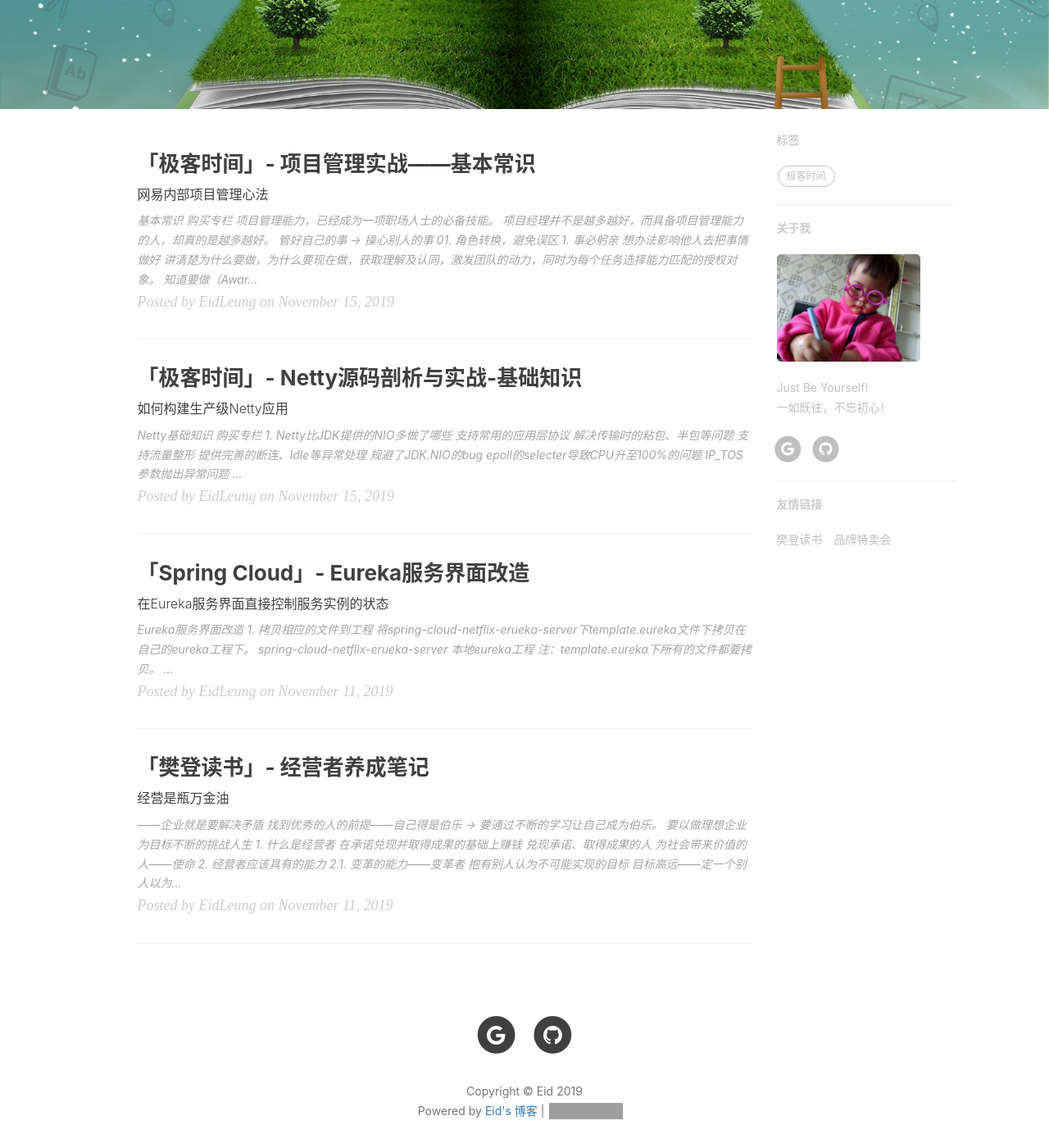
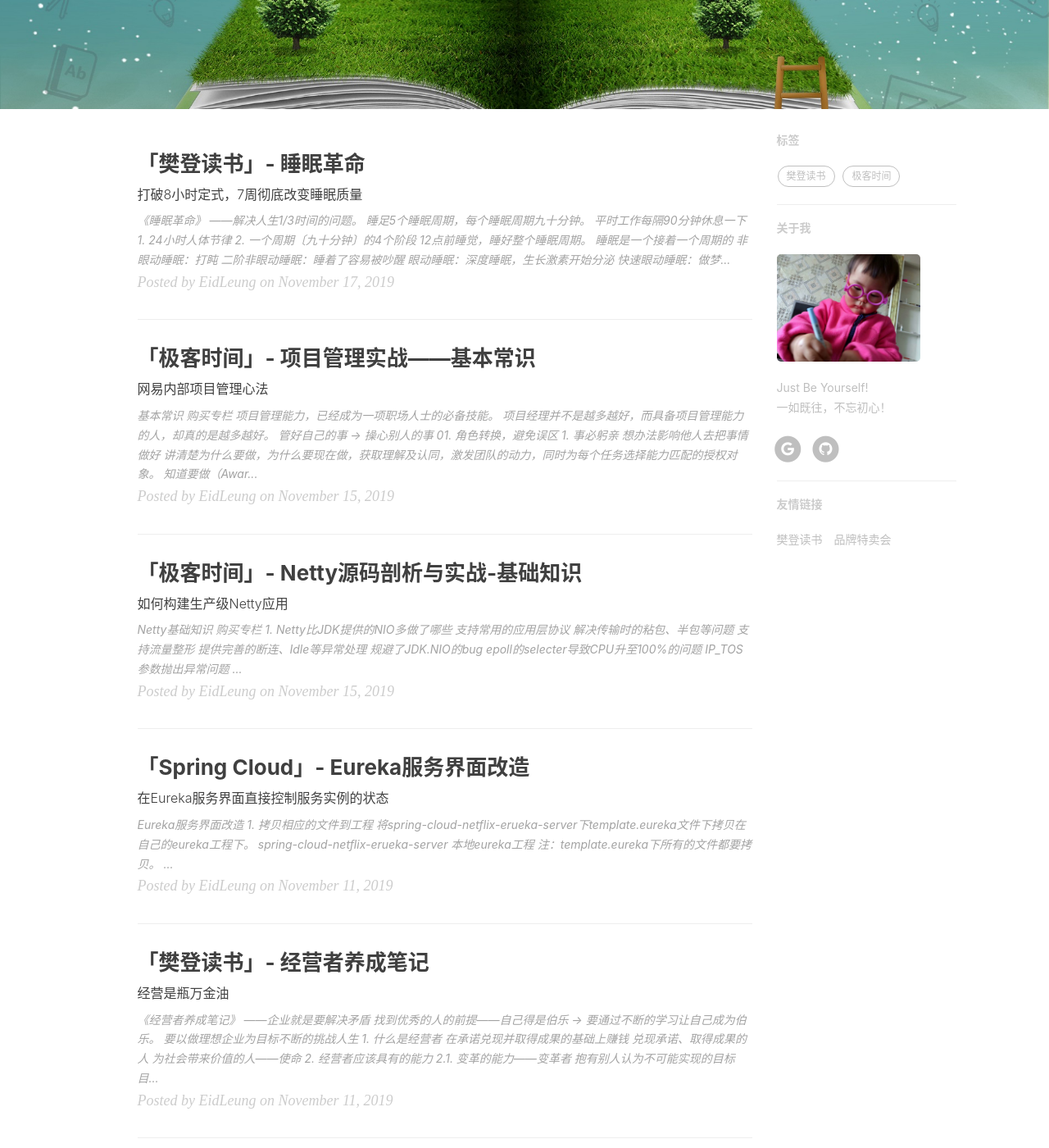
Before and after one commit to EidLeung/eidleung.github.io, a Jekyll site: the page built from index.html, in a window 1280 px wide and 1400 px high, scrolled down 285 px. Shown: the whole window at 82% size. Built offline with Jekyll 4.4.1, drawn with Linux system fonts in a browser that asks for light colours; nearby versions of some CDN libraries; the list of posts is cut into pages by our own code; comment, search, counter and statistics services are not loaded; grey boxes are pictures that could not be loaded.

Commit message:
睡眠革命

```diff
--- a/_posts/fandeng/2019-11-13-jyzycbj.md
+++ b/_posts/fandeng/2019-11-13-jyzycbj.md
@@ -14,7 +14,10 @@ tags:
     - 管理
 ---
 
+<center><h1>《经营者养成笔记》</h1></center>
+
 ——**企业就是要解决矛盾**
+
 > 找到优秀的人的前提——自己得是伯乐 -> 要通过不断的学习让自己成为伯乐。
 > 要以做理想企业为目标不断的挑战人生
 
--- /dev/null
+++ b/_posts/fandeng/2019-11-17-smgm.md
@@ -0,0 +1,93 @@
+---
+layout:      post
+classify:    "樊登读书"
+title:       "睡眠革命"
+subtitle:    "打破8小时定式，7周彻底改变睡眠质量"
+date:        2019-11-17
+catalog:     true
+header-img: "img/fandeng/fandeng-main.jpg"
+header-img-credit: "@fandengread.com"
+header-img-credit-href: "www.fandengread.com"
+author:      "EidLeung"
+tags:
+    - 樊登读书
+    - 生活
+---
+
+<center><h1>《睡眠革命》</h1></center>
+
+——解决人生1/3时间的问题。
+
+> 睡足**5**个睡眠周期，每个睡眠周期**九十分钟**。
+> 平时工作每隔90分钟休息一下
+
+### 1. 24小时人体节律
+![24小时人体节律](/img/fandeng/smgm-24xsrtjl.jpg)
+
+### 2. 一个周期〔九十分钟〕的4个阶段
+> 12点前睡觉，睡好整个睡眠周期。
+> 睡眠是一个接着一个周期的
+
+1. 非眼动睡眠：打盹
+2. 二阶非眼动睡眠：睡着了容易被吵醒
+3. 眼动睡眠：深度睡眠，生长激素开始分泌
+4. 快速眼动睡眠：做梦
+
+### 3. 起床（2-3分钟）
+> 坚持固定的起床时间
+
+#### 3.1. 步骤
+1. 在床上伸懒腰（3-4下）
+2. 侧身抱腿睡觉，突起
+3. **起床**
+4. 搓脸
+5. 捏耳朵
+6. 用拳头敲大椎穴
+7. 梳头
+
+#### 3.2. 起床后
+1. 拉开窗帘
+2. 吃早餐
+3. 锻炼
+4. 湿度的挑战脑力
+5. 周末也要按时起床
+6. 清醒后再接触电子产品
+
+### 4. 睡觉
+> 调整睡眠三要素：日光，温度，进食时间
+> 睡姿：侧卧，有利手在上——更有安全感
+
+#### 4.1. 准备（睡前让节奏边慢）
+1. 卧室、洗漱室用暖光灯。
+2. 入睡前的3小时结束进食。
+3. 卧室温度要凉爽（16-18度）。
+4. 睡觉前可以喝点水（少量）。
+5. 减少使用电子产品（助眠软件除外）。
+6. 准备好第二天需要的东西。
+7. 睡前可以做一点轻微运动。
+
+#### 4.2. 减少上床后的辗转反侧
+1. 下载（记录）你的一天：今天做了什么，有什么收获，把没做的事安排好
+2. 检查后门窗
+3. 用鼻子呼吸
+
+### 5. 午睡（30分钟——90分钟）：13:00——15:00
+1. 每天中午平躺一会儿。睡不睡着都行。
+2. 可以无睡前喝一杯咖啡（30分钟后起效）或者醒来后喝一杯拿铁（即时起效）。
+
+### 6. 卧室
+1. 床垫：侧卧躺下，头（可以加一个薄枕头）和床垫是一条直线。
+2. 床垫：最长10年换一张。
+3. 床品：用天然不敏感的材质，最好一周洗一次。
+4. 窗帘：透光度要低。
+5. 灯光：禁止蓝光，睡觉时可以有暖光，最好漆黑
+6. 伴侣：卧室的床能多大就多大。建议背靠背睡觉。
+
+### 7. 失眠
+> 失眠最大的障碍是**心里**上的
+
+1. 不能吃安眠药 `吃安眠药比不吃平均早22分钟睡着。`
+2. 冥想，让大脑休息
+3. 回忆自己的辉煌时刻，给自己增加信心
+4. 调整生活习惯，养成自己的生物钟
+5. 每1小时时差需要1天恢复
```
Also changed, not shown: _posts/geekbang/netty/2019-11-15-JKSJ-Netty-01jczs.md (+6 -0 lines), img/fandeng/smgm-24xsrtjl.jpg (added).
